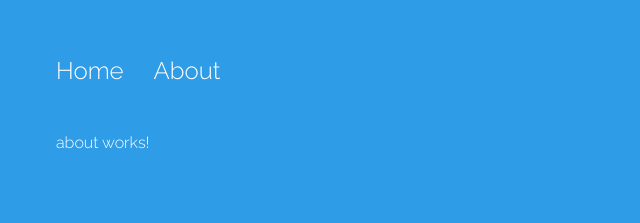
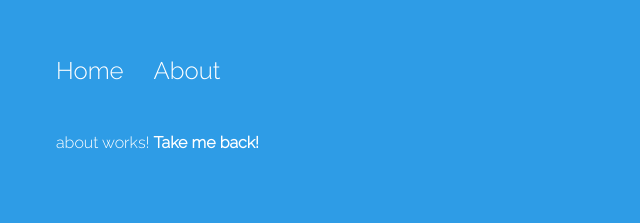
Before and after one commit to sumit131/angular-5-demo, an Angular app: page /about/48 in a window 1280 px wide. Shown: the top 223 px of the page, without its empty margins (0-640 px from the left). Built offline with nearby package versions, Linux system fonts and the light colour scheme.

Commit message:
Routing actions

```diff
--- a/src/app/about/about.component.html
+++ b/src/app/about/about.component.html
@@ -1,3 +1,4 @@
 <p>
   about works!
+  <a href="" (click)="sendMeHome()"><strong>Take me back!</strong></a>
 </p>
--- a/src/app/about/about.component.ts
+++ b/src/app/about/about.component.ts
@@ -1,5 +1,6 @@
 import { Component, OnInit } from '@angular/core';
 import { ActivatedRoute } from '@angular/router';
+import { Router } from '@angular/router';
 
 @Component({
   selector: 'app-about',
@@ -8,11 +9,14 @@ import { ActivatedRoute } from '@angular/router';
 })
 export class AboutComponent implements OnInit {
 
-  constructor(private route: ActivatedRoute) {
+  constructor(private route: ActivatedRoute, private router: Router) {
     this.route.params.subscribe(res => console.log(res.id))
   }
 
   ngOnInit() {
   }
 
+  sendMeHome() {
+    this.router.navigate(['']);
+  }
 }
```
